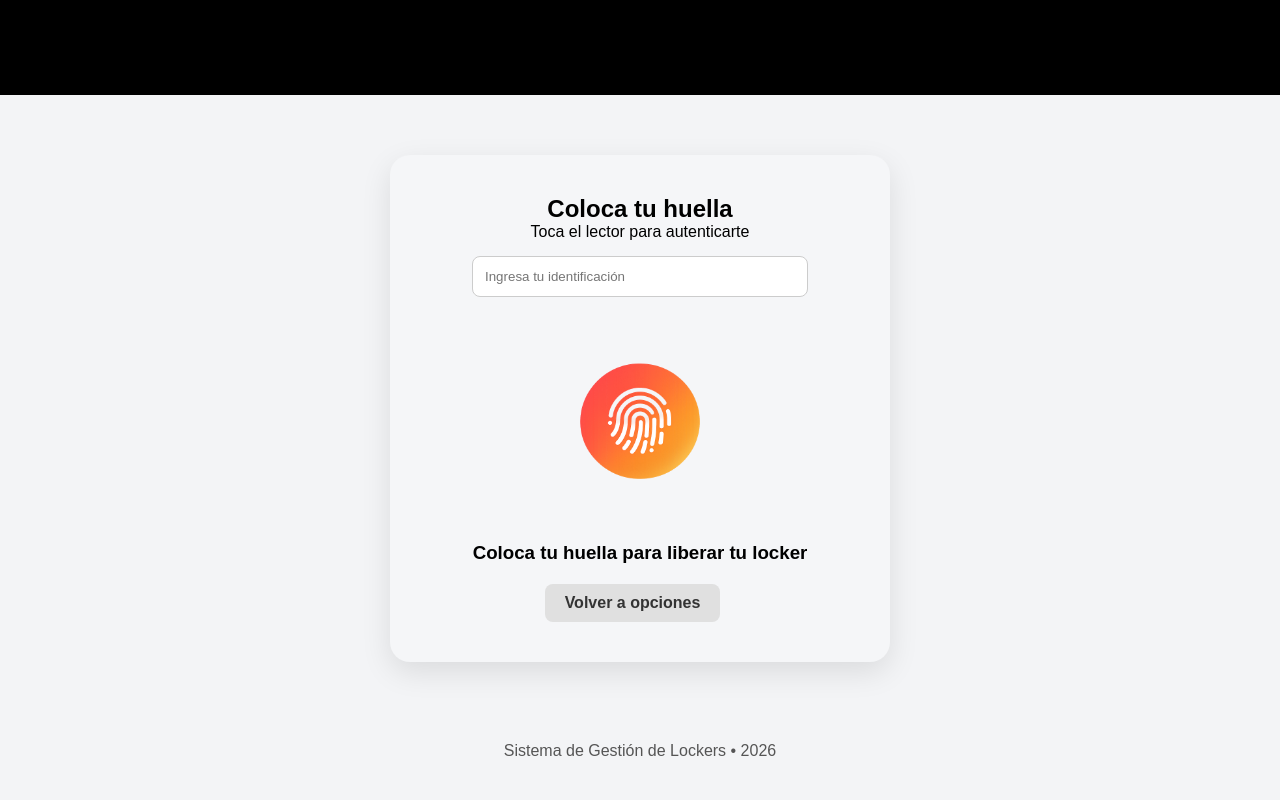
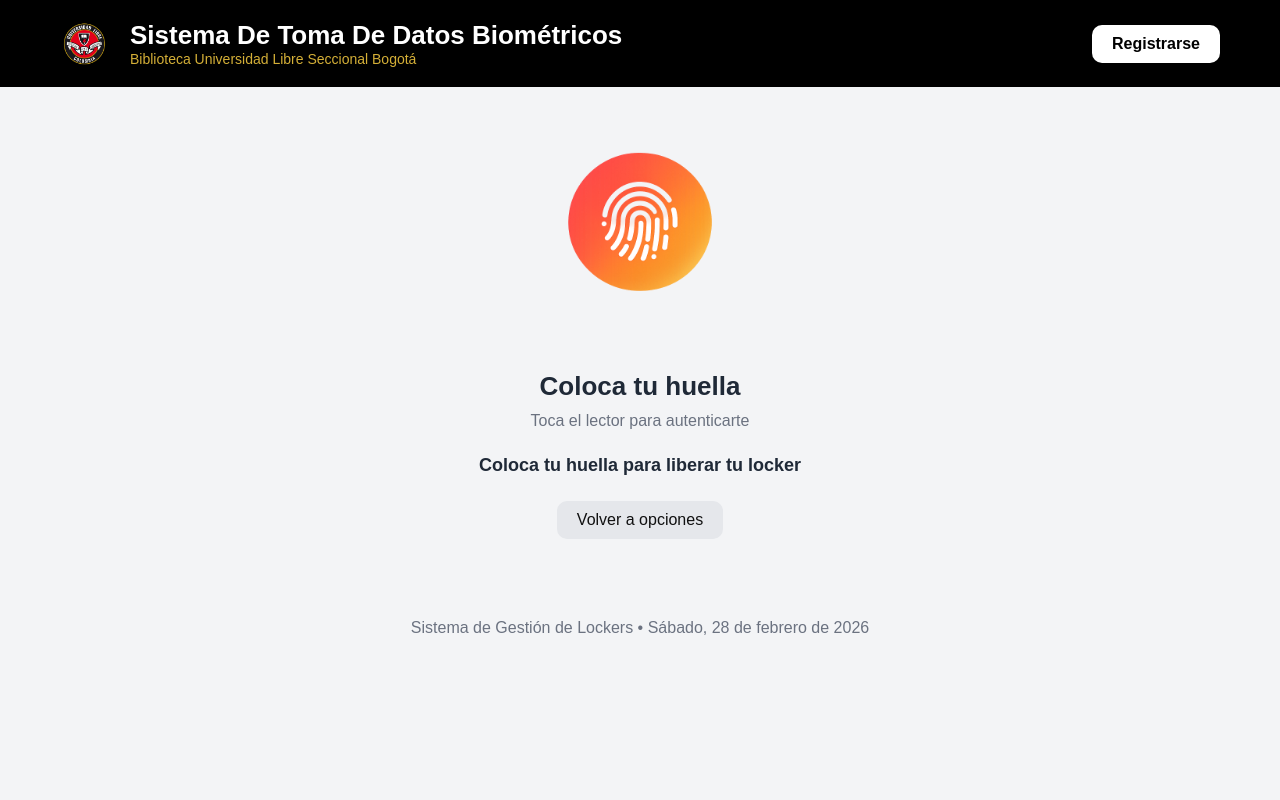
Before and after one commit to Linda-rgb-star/Registro-entrada-a-la-biblioteca, a Flask app: page /liberar in a window 1280 px wide. Run offline with Flask 3, Linux system fonts and the light colour scheme.

Commit message:
Arreglos de las interfaces principales

```diff
--- a/app.py
+++ b/app.py
@@ -76,7 +76,17 @@ def obtener():
 def liberar():
     return render_template("liberar.html")
 
+from flask import request, redirect, url_for
+from modelo.casilleroModel import UsuarioModel
 
+
+@app.route("/procesar_liberacion", methods=["POST"])
+def procesar_liberacion():
+    identificacion = request.form["identificacion"]
+
+    mensaje = UsuarioModel.liberar_locker(identificacion)
+
+    return render_template("liberar.html", mensaje=mensaje)
 # ----------------------------
 # Ejecutar servidor
 # ----------------------------
--- a/vista/static/css/styles.css
+++ b/vista/static/css/styles.css
@@ -242,53 +242,52 @@ footer {
     margin-bottom: 30px;
 }
 
-
 /* ========================= */
-/* PANTALLA OBTENER HUELLA */
+/* PANTALLA HUELLA */
 /* ========================= */
 
 .huella-container {
     text-align: center;
-    margin-top: 80px;
+    margin-top: 120px;
     margin-bottom: 60px;
 }
 
-.huella-circle {
-    width: 220px;
-    height: 220px;
-    margin: 0 auto 30px auto;
-    border-radius: 50%;
-    overflow: hidden; /* importante */
-    display: flex;
-    align-items: center;
-    justify-content: center;
+.huella-container {
+    text-align: center;
+    margin-top: 40px;
+    margin-bottom: 40px;
 }
 
-.huella-img {
-    width: 100%;
-    height: 100%;
-    object-fit: cover;
+.huella-btn {
+    background: none;
+    border: none;
+    cursor: pointer;
 }
 
+
+
+.huella-img:hover {
+    transform: scale(1.1);
+}
 .huella-icon {
-    font-size: 90px;
+    font-size: 85px;
     color: white;
 }
 
 .huella-container h2 {
-    font-size: 28px;
+    font-size: 26px;
     margin-bottom: 10px;
     color: #1f2937;
 }
 
 .huella-sub {
     color: #6b7280;
-    margin-bottom: 30px;
+    margin-bottom: 25px;
 }
 
 .huella-instruccion {
-    font-size: 20px;
-    margin-bottom: 30px;
+    font-size: 18px;
+    margin-bottom: 25px;
     color: #1f2937;
 }
 
@@ -306,60 +305,18 @@ footer {
 .btn-volver-opciones:hover {
     background-color: #d1d5db;
 }
-
-
-
-/* HUELLAS */
-
-.contenedor-huella {
-    width: 500px;
-    margin: 60px auto;
-    background: #f5f6f8;
-    padding: 40px;
-    border-radius: 20px;
-    text-align: center;
-    box-shadow: 0 10px 30px rgba(0,0,0,0.1);
-}
-
 .huella-btn {
     background: none;
     border: none;
     cursor: pointer;
-    margin: 30px 0;
 }
 
-.huella-btn img {
-    width: 250px;
-    border-radius: 50%;
+.huella-img {
+    width: 300px;
+    height: auto;
     transition: transform 0.3s ease;
 }
 
-.huella-btn img:hover {
-    transform: scale(1.05);
+.huella-btn:hover .huella-img {
+    transform: scale(1.1);
 }
-
-.nota {
-    margin-top: 30px;
-    padding: 15px;
-    background: #e6f0ff;
-    border-radius: 10px;
-    font-size: 14px;
-}
-
-input[type="text"] {
-    padding: 12px;
-    width: 80%;
-    margin: 15px 0;
-    border-radius: 8px;
-    border: 1px solid #ccc;
-}
-
-.btn-volver {
-    display: inline-block;
-    margin-top: 20px;
-    padding: 10px 20px;
-    background: #e0e0e0;
-    border-radius: 8px;
-    text-decoration: none;
-    color: #333;
-}
--- a/vista/templates/liberar.html
+++ b/vista/templates/liberar.html
@@ -7,32 +7,53 @@
 </head>
 <body>
 
+<!-- HEADER -->
 <header class="header">
-    <h1>Sistema De Toma De Datos Biométricos</h1>
-    <p>Biblioteca Universidad Libre Seccional Bogotá</p>
+    <div class="header-content">
+
+        <div class="header-left">
+            <img src="{{ url_for('static', filename='img/logou.png') }}"
+                 class="logo-small">
+            <div class="header-text">
+                <h1>Sistema De Toma De Datos Biométricos</h1>
+                <p class="subtitulo">
+                    Biblioteca Universidad Libre Seccional Bogotá
+                </p>
+            </div>
+        </div>
+
+        <a href="{{ url_for('registro') }}" class="btn-registrarse">
+            Registrarse
+        </a>
+
+    </div>
 </header>
 
-<div class="contenedor-huella">
+<!-- CONTENIDO -->
+<main class="huella-container">
+
+    <div class="huella-container">
+        <button class="huella-btn">
+            <img src="{{ url_for('static', filename='img/imghuella.png') }}"
+                 class="huella-img">
+        </button>
+    </div>
 
     <h2>Coloca tu huella</h2>
-    <p>Toca el lector para autenticarte</p>
+    <p class="huella-sub">Toca el lector para autenticarte</p>
 
-    <form method="POST" action="{{ url_for('procesar_liberacion') }}">
-        <input type="text" name="identificacion" placeholder="Ingresa tu identificación" required>
+    <h3 class="huella-instruccion">
+        Coloca tu huella para liberar tu locker
+    </h3>
 
-        <button type="submit" class="huella-btn">
-            <img src="{{ url_for('static', filename='img/imghuella.png') }}" alt="Huella">
-        </button>
-    </form>
+    <a href="{{ url_for('inicio') }}" class="btn-volver-opciones">
+        Volver a opciones
+    </a>
 
-    <h3>Coloca tu huella para liberar tu locker</h3>
+</main>
 
-    <a href="{{ url_for('inicio') }}" class="btn-volver">Volver a opciones</a>
-
-</div>
-
-<footer>
-    Sistema de Gestión de Lockers • 2026
+<footer class="footer-registro">
+    Sistema de Gestión de Lockers • Sábado, 28 de febrero de 2026
 </footer>
 
 </body>
```
Also changed, not shown: vista/templates/obtener.html (+7 -5 lines).
